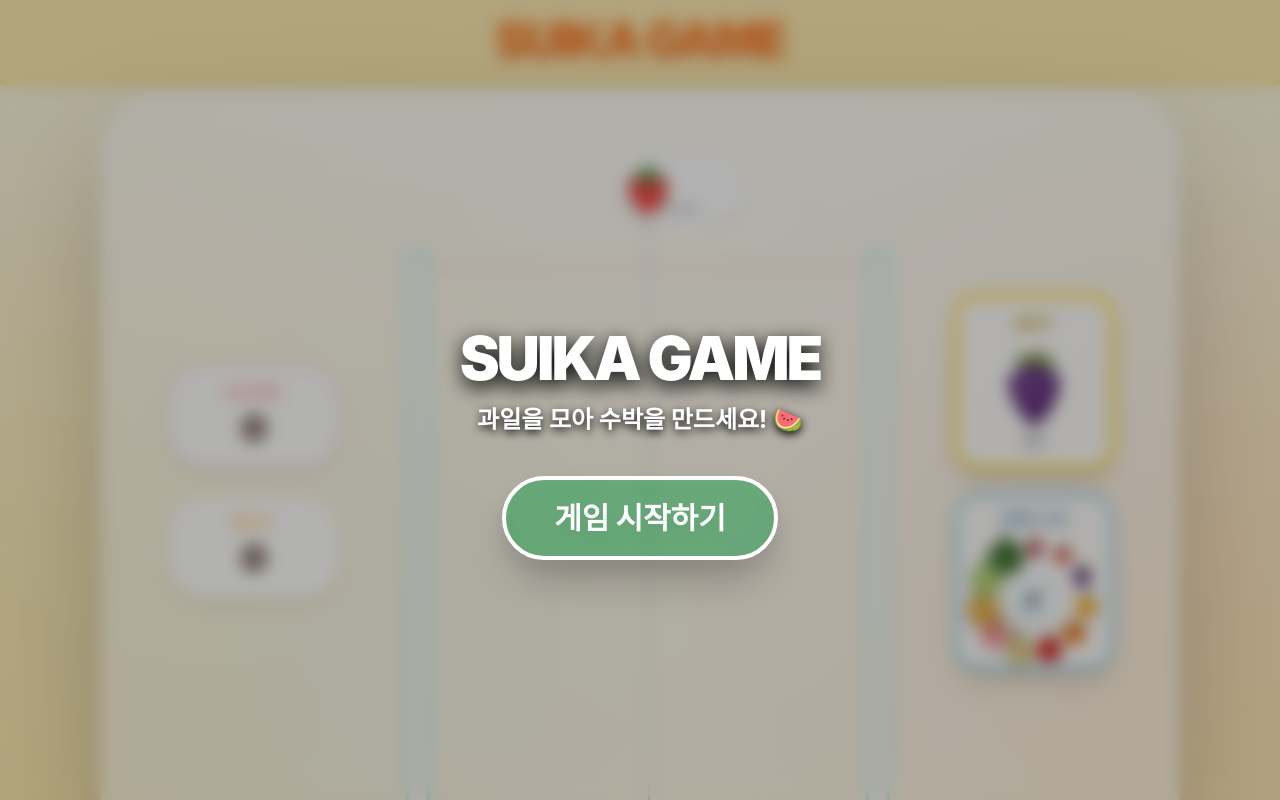
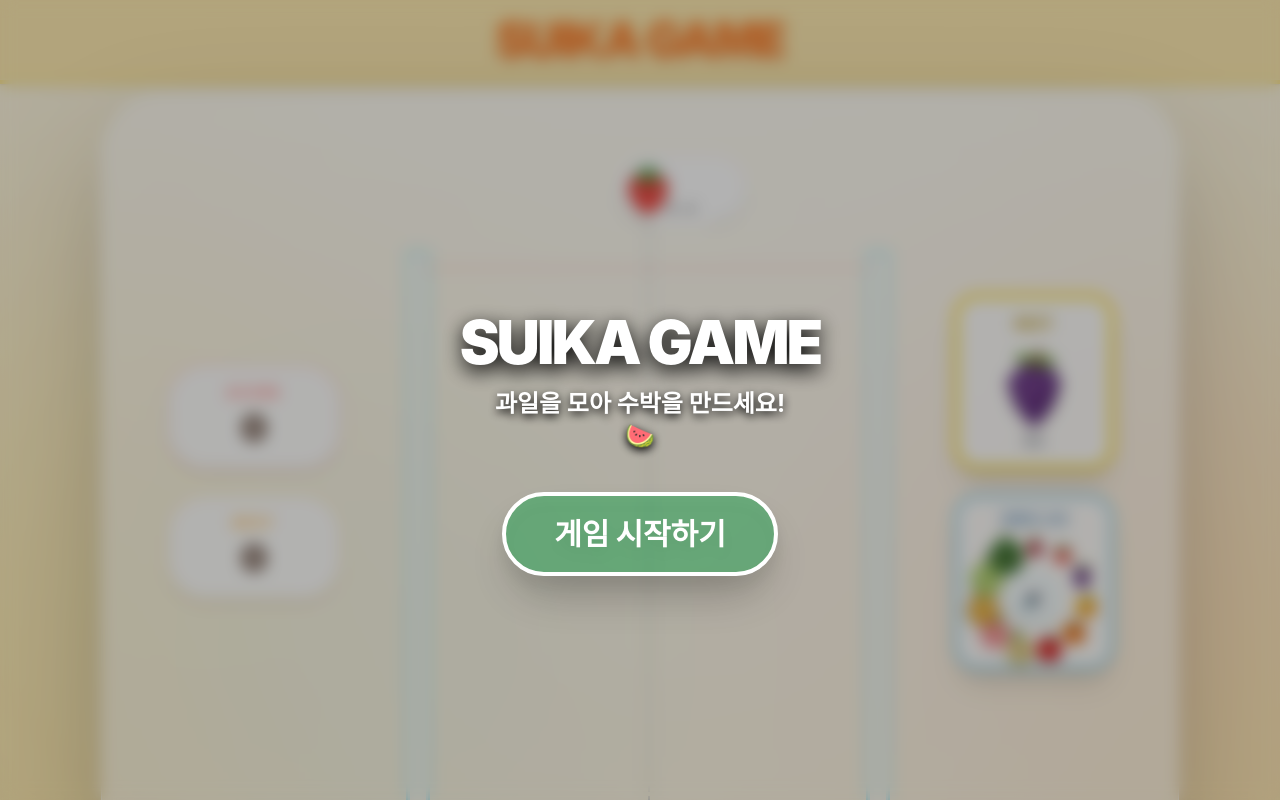
Before and after one commit to ppodoru/suika, a React (Vite) app: page / in a window 1280 px wide. Built offline with nearby package versions, Linux system fonts and the light colour scheme.

Commit message:
시작 팝업 수박 아이콘 줄 바꿈 적용

```diff
--- a/src/components/SuikaGame.tsx
+++ b/src/components/SuikaGame.tsx
@@ -875,7 +875,7 @@ const SuikaGame: React.FC = () => {
         <div className="absolute inset-0 bg-black/30 z-50 flex flex-col items-center justify-center backdrop-blur-sm px-4">
           <div className="bg-transparent p-10 rounded-[3rem] text-center max-w-xl w-full animate-in zoom-in duration-300">
             <h1 className="text-6xl font-black text-white drop-shadow-[0_6px_10px_rgba(0,0,0,1)] mb-4 tracking-tighter">SUIKA GAME</h1>
-            <p className="text-2xl text-white drop-shadow-[0_3px_5px_rgba(0,0,0,1)] mb-10 font-bold whitespace-nowrap">과일을 모아 수박을 만드세요! 🍉</p>
+            <p className="text-2xl text-white drop-shadow-[0_3px_5px_rgba(0,0,0,1)] mb-10 font-bold">과일을 모아 수박을 만드세요! <br /> 🍉</p>
             <button
               onClick={() => {
                 setIsGameStarted(true);
```
